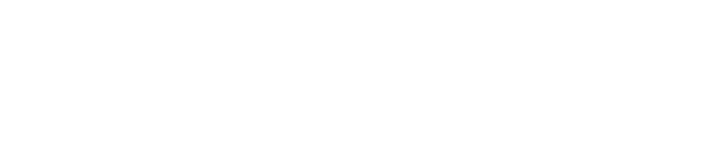
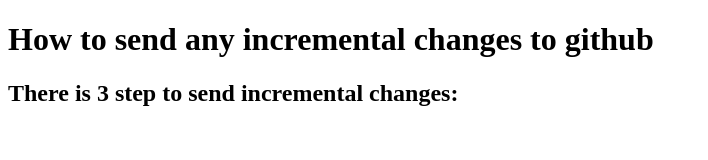
Before and after one commit to mahbubkazi/my-second-test-repo, a plain HTML site: page second-testrepo.html in a window 1280 px wide. Shown: the whole page, without its empty margins (0-708 px from the left). Drawn offline with Linux system fonts and the light colour scheme.

Commit message:
first change

```diff
--- a/second-testrepo.html
+++ b/second-testrepo.html
@@ -6,6 +6,7 @@
     <title>my-second-test-repo</title>
 </head>
 <body>
-
+    <h1>How to send any incremental changes to github</h1>
+    <h2>There is 3 step to send incremental changes:</h2>
 </body>
 </html>
```
